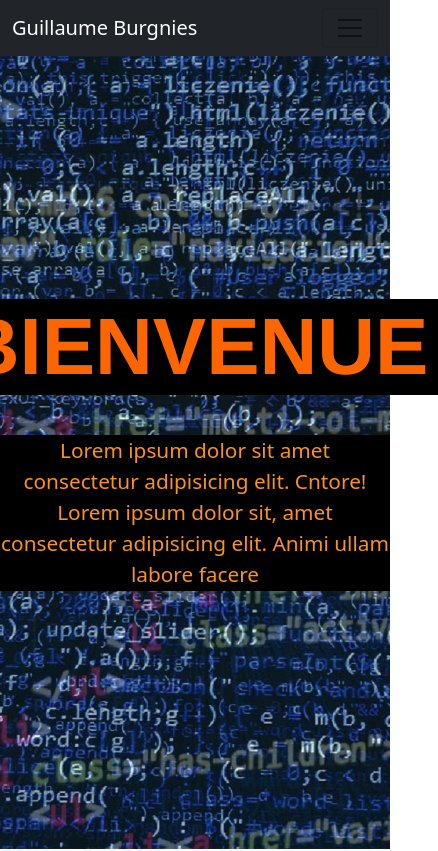
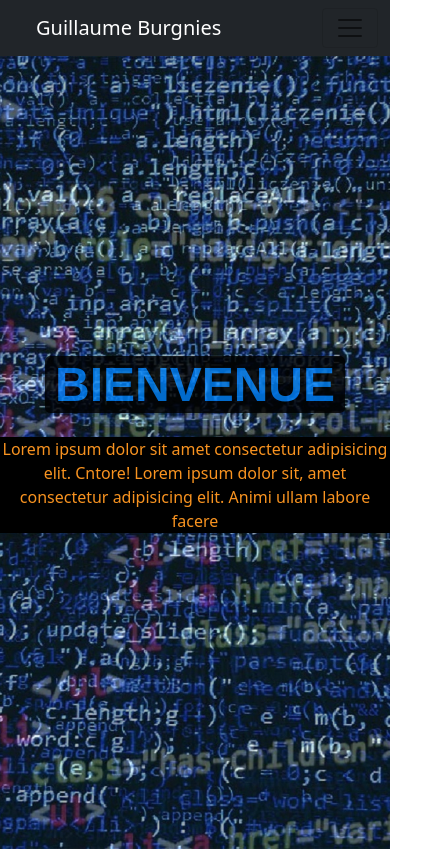
Before and after one commit to guill94/portofolio, a Next.js app: page / in a window 390 px wide. Shown: the top 851 px of the page, 438 px wide, since content can reach past the window. Built offline with nearby package versions, Linux system fonts and the light colour scheme.

Commit message:
add mobile css

```diff
--- a/components/nav.jsx
+++ b/components/nav.jsx
@@ -6,7 +6,7 @@ const nav = () => {
 
     <nav className="navbar navbar-expand-xl navbar-light bg-dark">
         <div className="container-fluid">
-            <Link href="#"><a className="navbar-brand">Guillaume Burgnies</a></Link>
+            <Link href="#"><a className="navbar-brand ms-4">Guillaume Burgnies</a></Link>
             <button className="navbar-toggler" type="button" data-bs-toggle="collapse" data-bs-target="#navbarNav" aria-controls="navbarNav" aria-expanded="false" aria-label="Toggle navigation">
             <span className="navbar-toggler-icon"></span>
             </button>
--- a/pages/_app.js
+++ b/pages/_app.js
@@ -1,5 +1,6 @@
 import Head from "next/head";
 import '../styles/globals.css';
+import '../styles/mobile.css';
 import 'bootstrap/dist/css/bootstrap.css';
 import Script from "next/script";
 
--- a/styles/globals.css
+++ b/styles/globals.css
@@ -35,9 +35,11 @@ a {
 }
 
 .bgIndex h1 {
-	color: rgb(253, 101, 0);
+	color: rgb(0, 128, 247);
 	font-weight: bold;
+	opacity: 0.8;
 	background-color: black;
+	border-radius: 5px;
 	font-size: 5em;
 	padding: 0 10px;
 	text-transform: uppercase;
--- /dev/null
+++ b/styles/mobile.css
@@ -0,0 +1,8 @@
+@media screen and (max-width:750px) {
+    .bgIndex h1 {
+        font-size: 3em;
+    }
+    .bgIndex p.infoIndex {
+        font-size: 1em;
+    }
+}
```
